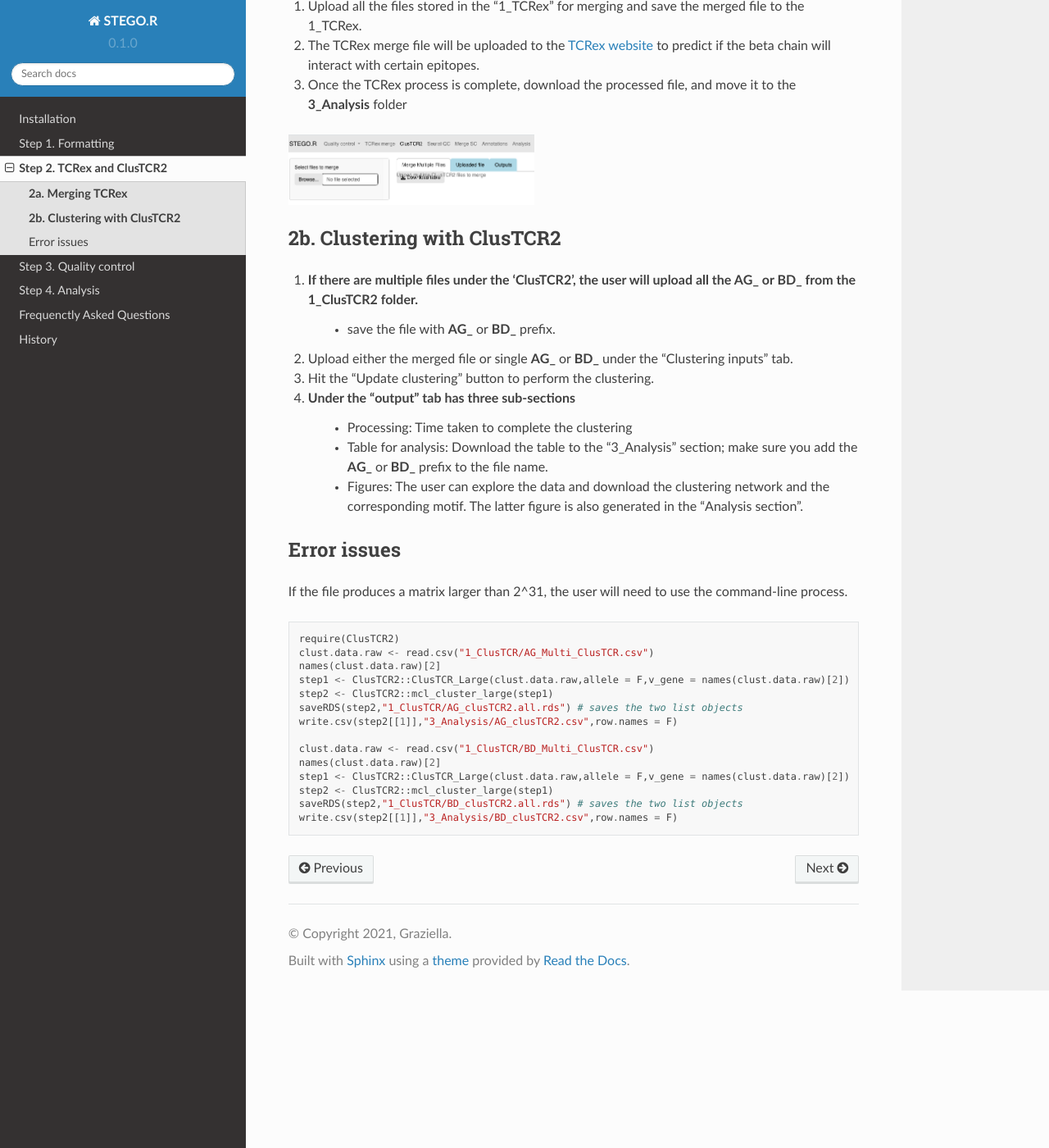
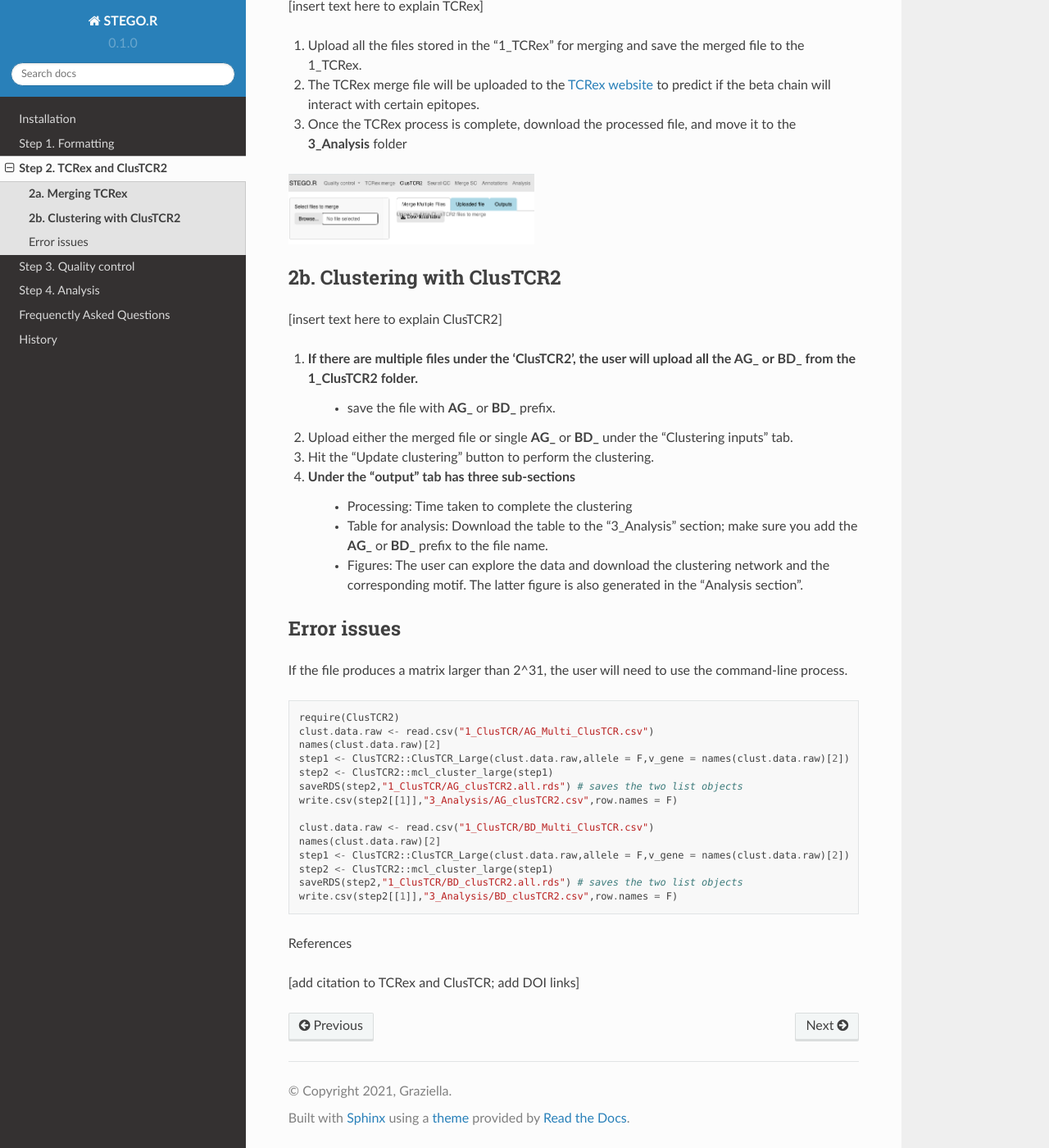
Before and after one commit to KerryAM-R/STEGOR, a Sphinx documentation site: the page built from docs/source/2.STEP2.rst, in a window 1280 px wide and 1400 px high, scrolled down 525 px. Shown: the whole window at 82% size. Built offline with Sphinx 7.4.7 and the Read the Docs theme 2.0.0, drawn with Linux system fonts in a browser that asks for light colours.

Commit message:
Update 2.STEP2.rst

```diff
--- a/docs/source/2.STEP2.rst
+++ b/docs/source/2.STEP2.rst
@@ -15,6 +15,8 @@ Step 2. TCRex and ClusTCR2
 **2a. Merging TCRex**
 ~~~~~~~~~~~~~~~~~~~~~
 
+[insert text here to explain TCRex]
+
 1. Upload all the files stored in the "1_TCRex" for merging and save the merged file to the 1_TCRex.
 2. The TCRex merge file will be uploaded to the `TCRex website <https://tcrex.biodatamining.be>`_ to predict if the beta chain will interact with certain epitopes.
 3. Once the TCRex process is complete, download the processed file, and move it to the **3_Analysis** folder
@@ -25,6 +27,9 @@ Step 2. TCRex and ClusTCR2
 
 **2b. Clustering with ClusTCR2**
 ~~~~~~~~~~~~~~~~~~~~~~~~~~~~~~~~
+
+[insert text here to explain ClusTCR2]
+
 1. If there are multiple files under the 'ClusTCR2', the user will upload all the **AG_** or **BD_** from the **1_ClusTCR2** folder.
       - save the file with **AG_** or **BD_** prefix.
 
@@ -57,3 +62,8 @@ If the file produces a matrix larger than 2^31, the user will need to use the co
     step2 <- ClusTCR2::mcl_cluster_large(step1)
     saveRDS(step2,"1_ClusTCR/BD_clusTCR2.all.rds") # saves the two list objects
     write.csv(step2[[1]],"3_Analysis/BD_clusTCR2.csv",row.names = F)
+
+
+References
+
+[add citation to TCRex and ClusTCR; add DOI links]
```
